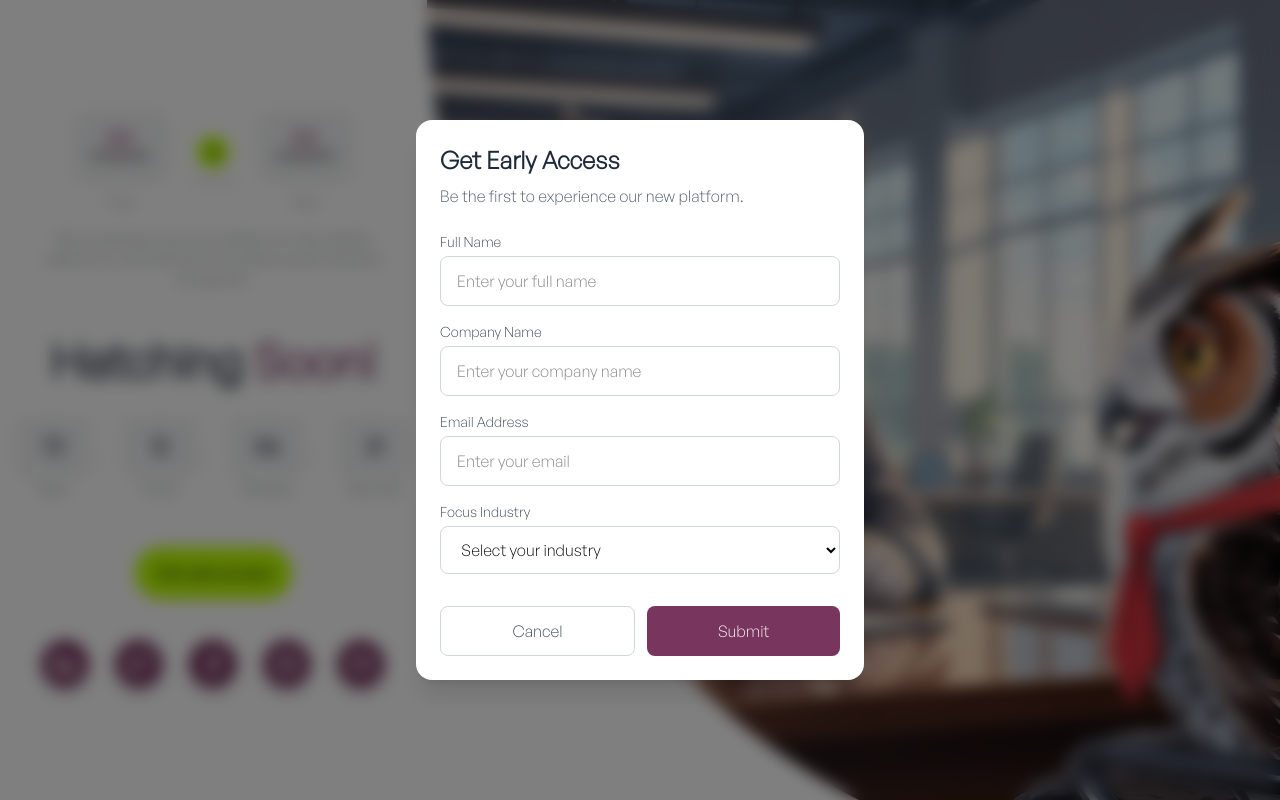
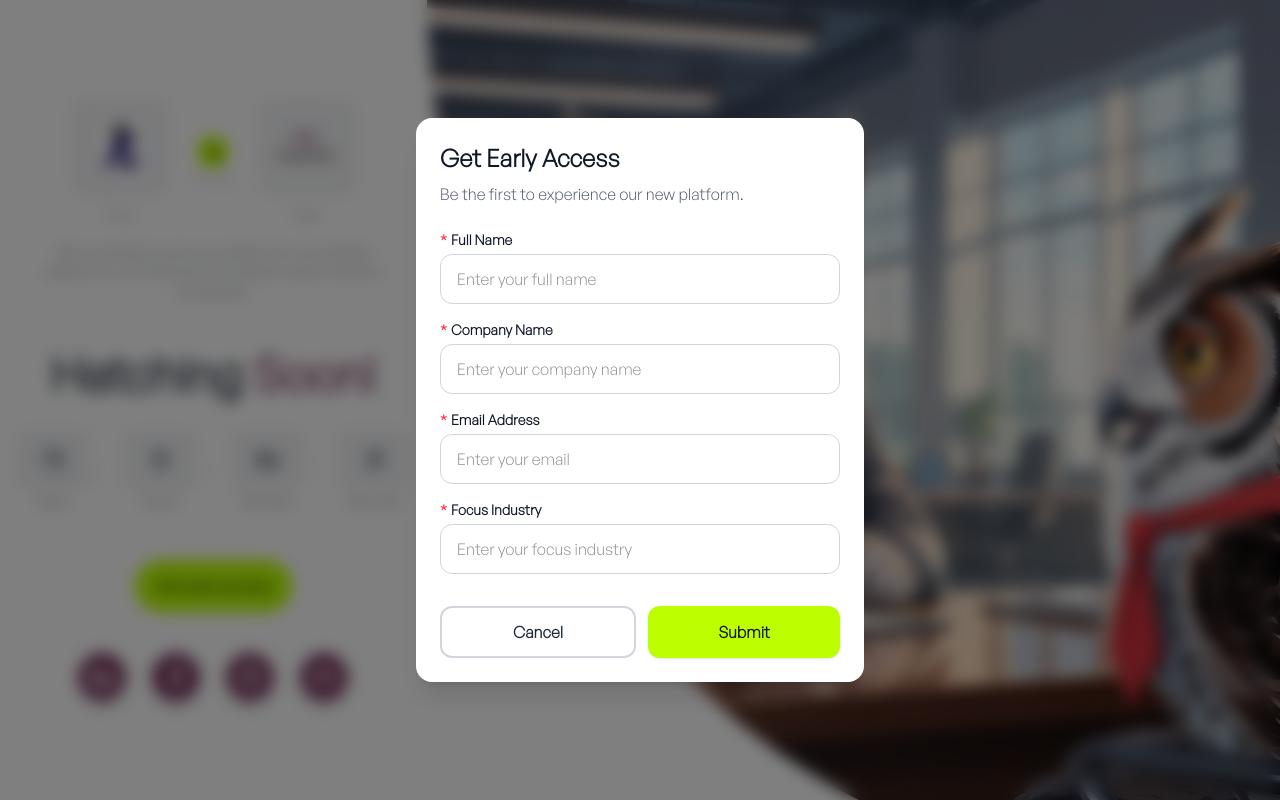
Before and after one commit to heysaadcodes/careerowl-coming-soon, a Next.js app: page / in a window 1280 px wide. Both pictures are taken after a click on the button "Get early access". Built offline with nearby package versions, Linux system fonts and the light colour scheme.

Commit message:
updated form

```diff
--- a/next.config.mjs
+++ b/next.config.mjs
@@ -1,4 +1,10 @@
 /** @type {import('next').NextConfig} */
-const nextConfig = {};
+const nextConfig = {
+  experimental: {
+    turbo: {
+      root: "./", // explicitly tell Next.js your project root
+    },
+  },
+};
 
 export default nextConfig;
--- a/package.json
+++ b/package.json
@@ -12,10 +12,10 @@
     "dotenv": "^17.2.2",
     "googleapis": "^160.0.0",
     "mongoose": "^8.17.1",
-    "next": "^15.5.6",
+    "next": "^16.0.0",
     "nodemailer": "^7.0.6",
-    "react": "19.1.0",
-    "react-dom": "19.1.0",
+    "react": "^19.1.0",
+    "react-dom": "^19.1.0",
     "react-icons": "^5.5.0",
     "resend": "^6.1.0",
     "sooner": "^1.1.1"
--- a/src/app/page.js
+++ b/src/app/page.js
@@ -2,7 +2,7 @@
 import Image from "next/image";
 import React, { useState, useEffect } from "react";
 import { useRouter } from "next/navigation";
-import { FiInstagram, FiFacebook, FiTwitter, FiLinkedin, FiMail } from "react-icons/fi";
+import { FiInstagram, FiFacebook, FiTwitter, FiLinkedin, FiYoutube } from "react-icons/fi";
 import EarlyAccessModal from "../components/EarlyAccessModal";
 
 const Page = () => {
@@ -40,11 +40,10 @@ const Page = () => {
   }, [launchDate]);
 
   const socialLinks = [
-    { icon: FiLinkedin, href: "https://www.linkedin.com/", label: "LinkedIn" },
-    { icon: FiTwitter, href: "https://x.com/", label: "X" },
-    { icon: FiFacebook, href: "https://facebook.com/", label: "Facebook" },
-    { icon: FiInstagram, href: "https://www.instagram.com/", label: "Instagram" },
-    { icon: FiMail, href: "mailto:support@thecareerowl.ca", label: "Email" },
+    { icon: FiLinkedin, href: "https://www.linkedin.com/company/careerowl", label: "LinkedIn" },
+    { icon: FiFacebook, href: "https://www.facebook.com/careerowl.ca", label: "Facebook" },
+    { icon: FiInstagram, href: "https://www.instagram.com/careerowl.ca/", label: "Instagram" },
+    { icon: FiYoutube, href: "https://www.youtube.com/@careerowl-ca", label: "YouTube" },
   ];
 
   return (
@@ -58,13 +57,13 @@ const Page = () => {
             <div className="flex justify-center items-center gap-4 lg:gap-6 mb-4">
               {/* Old Logo */}
               <div className="text-center">
-                <div className="bg-gray-100 rounded-2xl p-3 lg:p-4 border border-gray-200 shadow-sm mb-2">
+                <div className="bg-gray-100 rounded-2xl p-3 lg:p-4 border border-gray-200 shadow-sm mb-2 w-20 h-20 lg:w-24 lg:h-24 flex items-center justify-center">
                   <Image
-                    src="/new-owl-logo.svg"
+                    src="/old-owl-logo.jpeg"
                     alt="Old Career Owl Logo"
                     width={60}
                     height={60}
-                    className="mx-auto"
+                    className="mx-auto object-contain max-w-full max-h-full"
                   />
                 </div>
                 <span className="text-sm text-gray-500 font-medium">Then</span>
@@ -87,13 +86,13 @@ const Page = () => {
 
               {/* New Logo */}
               <div className="text-center">
-                <div className="bg-gray-100 rounded-2xl p-3 lg:p-4 border border-gray-200 shadow-sm mb-2">
+                <div className="bg-gray-100 rounded-2xl p-3 lg:p-4 border border-gray-200 shadow-sm mb-2 w-20 h-20 lg:w-24 lg:h-24 flex items-center justify-center">
                   <Image
                     src="/new-owl-logo.svg"
                     alt="New Career Owl Logo"
                     width={60}
                     height={60}
-                    className="mx-auto"
+                    className="mx-auto object-contain max-w-full max-h-full"
                   />
                 </div>
                 <span className="text-sm text-gray-500 font-medium">Now</span>
@@ -167,6 +166,7 @@ const Page = () => {
         </div>
       </div>
 
+
       {/* Right Side - Image Section */}
       <div className="lg:w-2/3 w-full lg:h-full h-96 relative overflow-hidden">
         {/* Gradient Overlay */}
@@ -177,7 +177,7 @@ const Page = () => {
           src="/owl-bg.jpg"
           alt="Career Owl Background"
           fill
-          className="w-full h-full object-cover object-center lg:object-left-bottom"
+          className="w-full h-full object-cover object-[center_30%] lg:object-left-bottom"
           priority
         />
 
@@ -198,7 +198,7 @@ const Page = () => {
         <div className="absolute bottom-0 left-0 w-full z-20 lg:hidden">
           <svg
             width="100%"
-            height="80"
+            height="70"
             viewBox="0 0 100 100"
             preserveAspectRatio="none"
             className="fill-white"
--- a/src/components/EarlyAccessModal.jsx
+++ b/src/components/EarlyAccessModal.jsx
@@ -29,10 +29,10 @@ const EarlyAccessModal = ({ isOpen, onClose }) => {
     <div className="fixed inset-0 bg-black/50 backdrop-blur-sm z-50 flex items-center justify-center p-4">
       <div className="bg-white rounded-2xl shadow-xl max-w-md w-full transform transition-all">
         <div className="p-6">
-          <h2 className="text-2xl font-bold text-gray-800 mb-2">
+          <h2 className="text-2xl font-bold text-gray-900 mb-2">
             Get Early Access
           </h2>
-          <p className="text-gray-600 mb-6">
+          <p className="text-gray-700 mb-6">
             Be the first to experience our new platform.
           </p>
 
@@ -40,9 +40,9 @@ const EarlyAccessModal = ({ isOpen, onClose }) => {
             <div>
               <label
                 htmlFor="name"
-                className="block text-sm font-medium text-gray-700 mb-1"
+                className="block text-sm font-semibold text-gray-900 mb-1"
               >
-                Full Name
+                <span className="text-red-500 mr-1">*</span>Full Name
               </label>
               <input
                 type="text"
@@ -50,7 +50,7 @@ const EarlyAccessModal = ({ isOpen, onClose }) => {
                 name="name"
                 value={formData.name}
                 onChange={handleChange}
-                className="w-full px-4 py-3 border border-gray-300 rounded-lg focus:ring-2 focus:ring-[#78355e] focus:border-transparent transition-all"
+                className="w-full px-4 py-3 border border-gray-300 rounded-xl focus:ring-2 focus:ring-[#78355e] focus:border-transparent transition-all"
                 placeholder="Enter your full name"
                 required
               />
@@ -59,9 +59,9 @@ const EarlyAccessModal = ({ isOpen, onClose }) => {
             <div>
               <label
                 htmlFor="company"
-                className="block text-sm font-medium text-gray-700 mb-1"
+                className="block text-sm font-semibold text-gray-900 mb-1"
               >
-                Company Name
+                <span className="text-red-500 mr-1">*</span>Company Name
               </label>
               <input
                 type="text"
@@ -69,7 +69,7 @@ const EarlyAccessModal = ({ isOpen, onClose }) => {
                 name="company"
                 value={formData.company}
                 onChange={handleChange}
-                className="w-full px-4 py-3 border border-gray-300 rounded-lg focus:ring-2 focus:ring-[#78355e] focus:border-transparent transition-all"
+                className="w-full px-4 py-3 border border-gray-300 rounded-xl focus:ring-2 focus:ring-[#78355e] focus:border-transparent transition-all"
                 placeholder="Enter your company name"
                 required
               />
@@ -78,9 +78,9 @@ const EarlyAccessModal = ({ isOpen, onClose }) => {
             <div>
               <label
                 htmlFor="email"
-                className="block text-sm font-medium text-gray-700 mb-1"
+                className="block text-sm font-semibold text-gray-900 mb-1"
               >
-                Email Address
+                <span className="text-red-500 mr-1">*</span>Email Address
               </label>
               <input
                 type="email"
@@ -88,7 +88,7 @@ const EarlyAccessModal = ({ isOpen, onClose }) => {
                 name="email"
                 value={formData.email}
                 onChange={handleChange}
-                className="w-full px-4 py-3 border border-gray-300 rounded-lg focus:ring-2 focus:ring-[#78355e] focus:border-transparent transition-all"
+                className="w-full px-4 py-3 border border-gray-300 rounded-xl focus:ring-2 focus:ring-[#78355e] focus:border-transparent transition-all"
                 placeholder="Enter your email"
                 required
               />
@@ -97,38 +97,33 @@ const EarlyAccessModal = ({ isOpen, onClose }) => {
             <div>
               <label
                 htmlFor="focusIndustry"
-                className="block text-sm font-medium text-gray-700 mb-1"
+                className="block text-sm font-semibold text-gray-900 mb-1"
               >
-                Focus Industry
+                <span className="text-red-500 mr-1">*</span>Focus Industry
               </label>
-              <select
+              <input
+                type="text"
                 id="focusIndustry"
                 name="focusIndustry"
                 value={formData.focusIndustry}
                 onChange={handleChange}
-                className="w-full px-4 py-3 border border-gray-300 rounded-lg focus:ring-2 focus:ring-[#78355e] focus:border-transparent transition-all"
+                className="w-full px-4 py-3 border border-gray-300 rounded-xl focus:ring-2 focus:ring-[#78355e] focus:border-transparent transition-all"
+                placeholder="Enter your focus industry"
                 required
-              >
-                <option value="">Select your industry</option>
-                <option value="technology">Technology</option>
-                <option value="healthcare">Healthcare</option>
-                <option value="finance">Finance</option>
-                <option value="education">Education</option>
-                <option value="other">Other</option>
-              </select>
+              />
             </div>
 
             <div className="flex gap-3 pt-4">
               <button
                 type="button"
                 onClick={onClose}
-                className="flex-1 px-6 py-3 border border-gray-300 text-gray-700 font-medium rounded-lg hover:bg-gray-50 transition-all"
+                className="flex-1 px-6 py-3 border-2 border-gray-300 text-gray-800 font-semibold rounded-xl hover:bg-gray-50 hover:border-gray-400 transition-all"
               >
                 Cancel
               </button>
               <button
                 type="submit"
-                className="flex-1 px-6 py-3 bg-[#78355e] text-white font-medium rounded-lg hover:bg-[#6a2d52] transition-all"
+                className="flex-1 px-6 py-3 bg-[#bdff00] text-gray-900 font-semibold rounded-xl hover:bg-[#a8e600] transition-all shadow-sm"
               >
                 Submit
               </button>
```
Also changed, not shown: public/old-owl-logo.jpeg (added), 1 other file (tests, documents, lock files or other folders).
